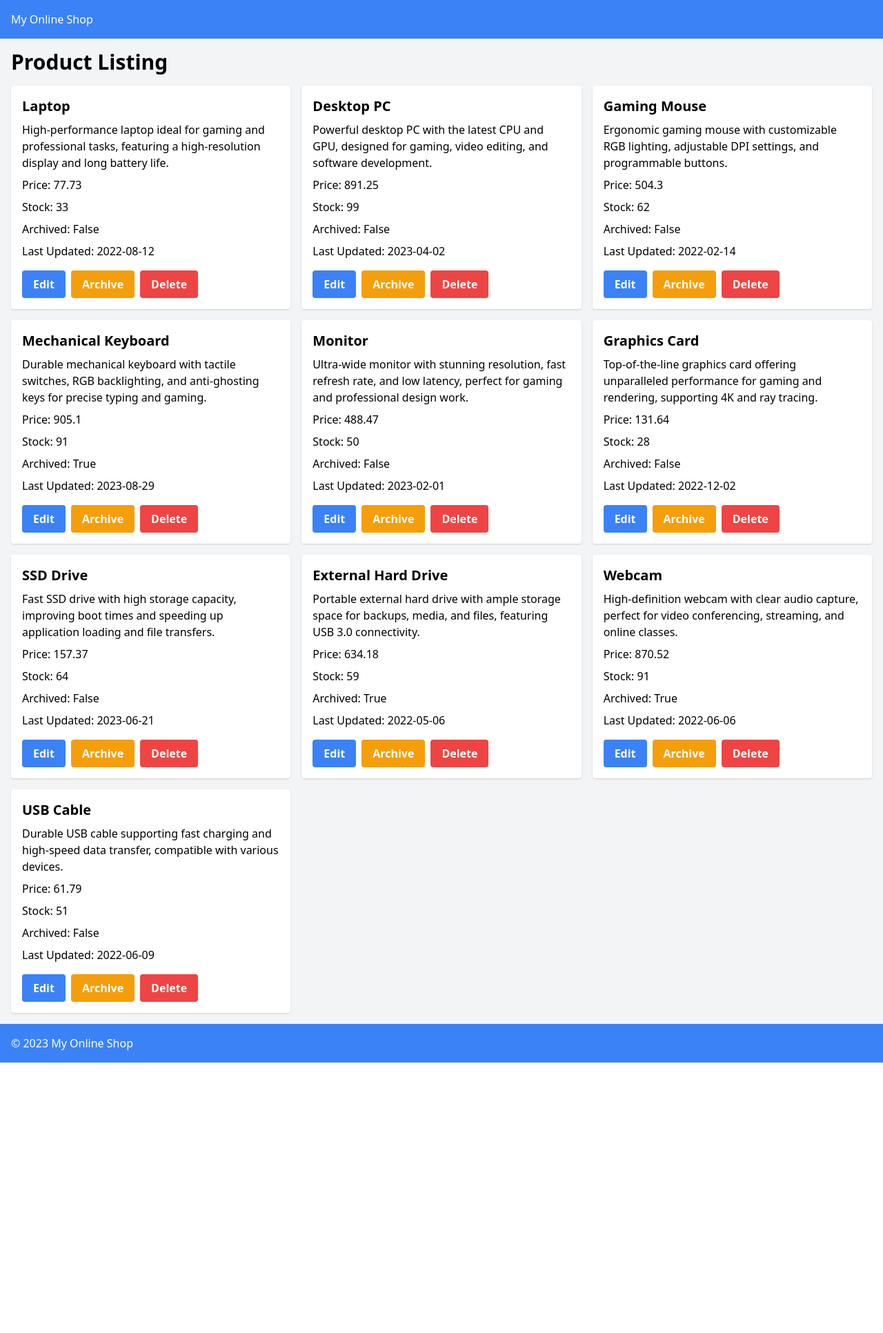
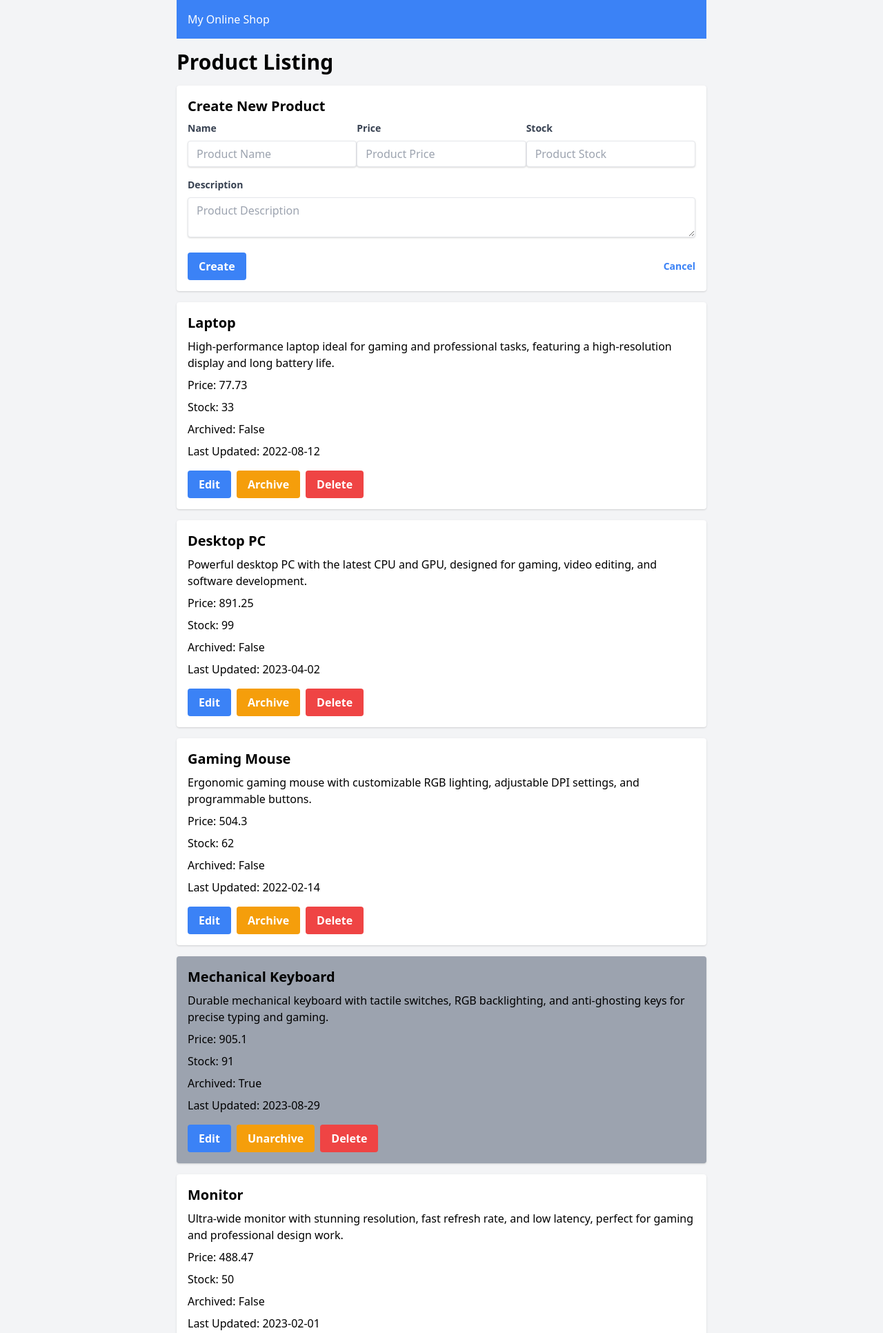
Before and after one commit to grusingh/practical-htmx, a Flask app: page / in a window 1280 px wide. Shown: the top 1932 px of the page at 69% size. Before the commit the page ends 1540 px from the top, so only its background shows below. Run offline with Flask 3, Linux system fonts and the light colour scheme.

Commit message:
Flask based CRUD for Products

```diff
--- a/app.py
+++ b/app.py
@@ -1,4 +1,6 @@
-from flask import Flask, request, render_template, jsonify
+from datetime import datetime
+
+from flask import Flask, request, render_template, redirect, abort
 from flask.views import MethodView
 
 app = Flask(__name__)
@@ -38,40 +40,81 @@ products = [
 ]
 
 
+def validate_product(form_data):
+    errors = {}
+    required_fields = ['name', 'description', 'price', 'stock']
+    for field in required_fields:
+        if field not in form_data:
+            errors[field] = f"{field} is required"
+        elif field == 'name' or field == 'description':
+            if len(form_data[field]) < 3:
+                errors[field] = f"{field} must be at least 3 characters long"
+        elif field == 'price' or field == 'stock':
+            try:
+                float(form_data[field])
+            except ValueError:
+                errors[field] = f"{field} must be a number"
+    return errors
+
+
 @app.route('/', methods=['GET'])
 def get_products():
-    return render_template('index.html', products=products, edit_product_id=None)
+    return render_template('index.html', products=products, edit_product_id=None, values=None, errors=None)
 
 
-@app.route('/products/', methods=['POST'])
+@app.route('/products/create', methods=['POST'])
 def post_product():
-    new_product = request.json
-    new_product['id'] = len(products) + 1
-    products.append(new_product)
-    return jsonify(new_product), 201
+    form_data = request.form.to_dict()
+    errors = validate_product(form_data)
+
+    if errors:
+        return render_template('index.html', products=products, edit_product_id=None, values=form_data,
+                               errors=errors), 400
+
+    form_data['updated_at'] = datetime.utcnow().date().strftime("%Y-%m-%d")
+    products.append(form_data)
+    return redirect('/')
 
 
-@app.route('/products/<int:product_id>', methods=['PUT'])
+@app.route('/products/<int:product_id>/put', methods=['POST'])
 def put_product(product_id):
     for product in products:
         if product['id'] == product_id:
-            product.update(request.json)
-            return jsonify(product), 200
-    return jsonify({"error": "Product not found"}), 404
+            form_data = request.form.to_dict()
+            errors = validate_product(form_data)
+
+            if errors:
+                return render_template('index.html', products=products, edit_product_id=product_id, values=form_data,
+                                       errors=errors), 400
+
+            form_data['updated_at'] = datetime.utcnow().date().strftime("%Y-%m-%d")
+            product.update(form_data)
+            return redirect('/')
+    abort(404)
 
 
-@app.route('/products/<int:product_id>', methods=['DELETE'])
+@app.route('/products/<int:product_id>/patch', methods=['POST'])
+def archive_product(product_id):
+    for product in products:
+        if product['id'] == product_id:
+            product['archived'] = request.form.get('archived').lower() == 'true'
+            product['updated_at'] = datetime.utcnow().date().strftime("%Y-%m-%d")
+            return redirect('/')
+    abort(404)
+
+
+@app.route('/products/<int:product_id>/delete', methods=['POST'])
 def delete_product(product_id):
     for product in products:
         if product['id'] == product_id:
             products.remove(product)
-            return jsonify({"success": True}), 200
-    return jsonify({"error": "Product not found"}), 404
+            return redirect('/')
+    abort(404)
 
 
-@app.route('/product/<int:product_id>/edit', methods=['GET'])
+@app.route('/products/<int:product_id>/edit', methods=['GET'])
 def edit_product(product_id):
-    return render_template('index.html', products=products, edit_product_id=product_id)
+    return render_template('index.html', products=products, edit_product_id=product_id, values=None, errors=None)
 
 
 if __name__ == '__main__':
--- a/templates/base.html
+++ b/templates/base.html
@@ -5,12 +5,12 @@
     <!-- Include Tailwind CSS from CDN -->
     <link href="https://cdn.jsdelivr.net/npm/tailwindcss@2.2.19/dist/tailwind.min.css" rel="stylesheet">
 </head>
-<body class="bg-gray-100">
+<body class="bg-gray-100 mx-auto max-w-screen-md">
     <header class="bg-blue-500 text-white p-4">
         <h1>My Online Shop</h1>
     </header>
 
-    <main class="p-4">
+    <main class="py-4">
         {% block content %}{% endblock %}
     </main>
 
--- a/templates/index.html
+++ b/templates/index.html
@@ -6,7 +6,10 @@
 
 {% block content %}
     <h1 class="text-3xl font-bold mb-4">Product Listing</h1>
-    <div class="grid grid-cols-1 md:grid-cols-2 lg:grid-cols-3 gap-4">
+
+    {% include 'product_create.html' %}
+
+    <div class="grid grid-cols-1 gap-4">
         {% for product in products %}
             {% if product.id == edit_product_id %}
                 {% include 'product_edit.html' %}
--- /dev/null
+++ b/templates/product_create.html
@@ -0,0 +1,61 @@
+<div class="product-card bg-white p-4 rounded shadow mb-4">
+    <h2 class="text-xl font-bold mb-2">Create New Product</h2>
+    <form method="POST" action="/products/create">
+        <div class="flex justify-between">
+            <div class="mb-4">
+                <label class="block text-gray-700 text-sm font-bold mb-2" for="name">
+                    Name
+                </label>
+                <input class="{{ 'border-red-500' if errors.name else 'border-gray-200' }} shadow appearance-none border rounded w-full py-2 px-3 text-gray-700 leading-tight focus:outline-none focus:shadow-outline"
+                       id="name" name="name" type="text" placeholder="Product Name"
+                       value="{{ values.name|default('') }}">
+                {% if errors.name %}
+                    <p class="text-red-500 text-xs italic">{{ errors.name }}</p>
+                {% endif %}
+            </div>
+            <div class="mb-4">
+                <label class="block text-gray-700 text-sm font-bold mb-2" for="price">
+                    Price
+                </label>
+                <input class="{{ 'border-red-500' if errors.price else 'border-gray-200' }} shadow appearance-none border rounded w-full py-2 px-3 text-gray-700 leading-tight focus:outline-none focus:shadow-outline"
+                       id="price" name="price" type="number" placeholder="Product Price"
+                       value="{{ values.price|default('') }}">
+                {% if errors.price %}
+                    <p class="text-red-500 text-xs italic">{{ errors.price }}</p>
+                {% endif %}
+            </div>
+            <div class="mb-4">
+                <label class="block text-gray-700 text-sm font-bold mb-2" for="stock">
+                    Stock
+                </label>
+                <input class="{{ 'border-red-500' if errors.stock else 'border-gray-200' }} shadow appearance-none border rounded w-full py-2 px-3 text-gray-700 leading-tight focus:outline-none focus:shadow-outline"
+                       id="stock" name="stock" type="number" placeholder="Product Stock"
+                       value="{{ values.stock|default('') }}">
+                {% if errors.stock %}
+                    <p class="text-red-500 text-xs italic">{{ errors.stock }}</p>
+                {% endif %}
+            </div>
+        </div>
+        <div class="mb-4">
+            <label class="block text-gray-700 text-sm font-bold mb-2" for="description">
+                Description
+            </label>
+            <textarea
+                    class="{{ 'border-red-500' if errors.description else 'border-gray-200' }} shadow appearance-none border rounded w-full py-2 px-3 text-gray-700 leading-tight focus:outline-none focus:shadow-outline"
+                    id="description" name="description"
+                    placeholder="Product Description">{{ values.description|default('') }}</textarea>
+            {% if errors.description %}
+                <p class="text-red-500 text-xs italic">{{ errors.description }}</p>
+            {% endif %}
+        </div>
+        <div class="flex items-center justify-between">
+            <button class="bg-blue-500 hover:bg-blue-700 text-white font-bold py-2 px-4 rounded" type="submit">
+                Create
+            </button>
+            <a class="inline-block align-baseline font-bold text-sm text-blue-500 hover:text-blue-800"
+               href="/">
+                Cancel
+            </a>
+        </div>
+    </form>
+</div>
--- a/templates/product_view.html
+++ b/templates/product_view.html
@@ -1,4 +1,4 @@
-<div class="product-card bg-white p-4 rounded shadow">
+<div class="product-card {{ 'bg-gray-400' if product.archived else 'bg-white' }} p-4 rounded shadow">
     <h2 class="text-xl font-bold mb-2">{{ product.name }}</h2>
     <p class="mb-2">{{ product.description }}</p>
     <p class="mb-2">Price: {{ product.price }}</p>
@@ -7,16 +7,21 @@
     <p>Last Updated: {{ product.updated_at }}</p>
 
     <div class="flex gap-2 mt-4">
-        <form action="/product/{{ product.id }}/edit" method="get">
+        <form action="/products/{{ product.id }}/edit" method="get">
             <button class="bg-blue-500 hover:bg-blue-700 text-white font-bold py-2 px-4 rounded">
                 Edit
             </button>
         </form>
-        <button class="bg-yellow-500 hover:bg-yellow-700 text-white font-bold py-2 px-4 rounded">
-            Archive
-        </button>
-        <button class="bg-red-500 hover:bg-red-700 text-white font-bold py-2 px-4 rounded">
-            Delete
-        </button>
+        <form action="/products/{{ product.id }}/patch" method="post">
+            <input type="hidden" name="archived" value="{{ not product.archived }}">
+            <button type="submit" class="bg-yellow-500 hover:bg-yellow-700 text-white font-bold py-2 px-4 rounded">
+                {% if product.archived %} Unarchive {% else %} Archive {% endif %}
+            </button>
+        </form>
+        <form action="/products/{{ product.id }}/delete" method="post">
+            <button type="submit" class="bg-red-500 hover:bg-red-700 text-white font-bold py-2 px-4 rounded">
+                Delete
+            </button>
+        </form>
     </div>
 </div>
```
Also changed, not shown: templates/product_edit.html (+23 -12 lines).
